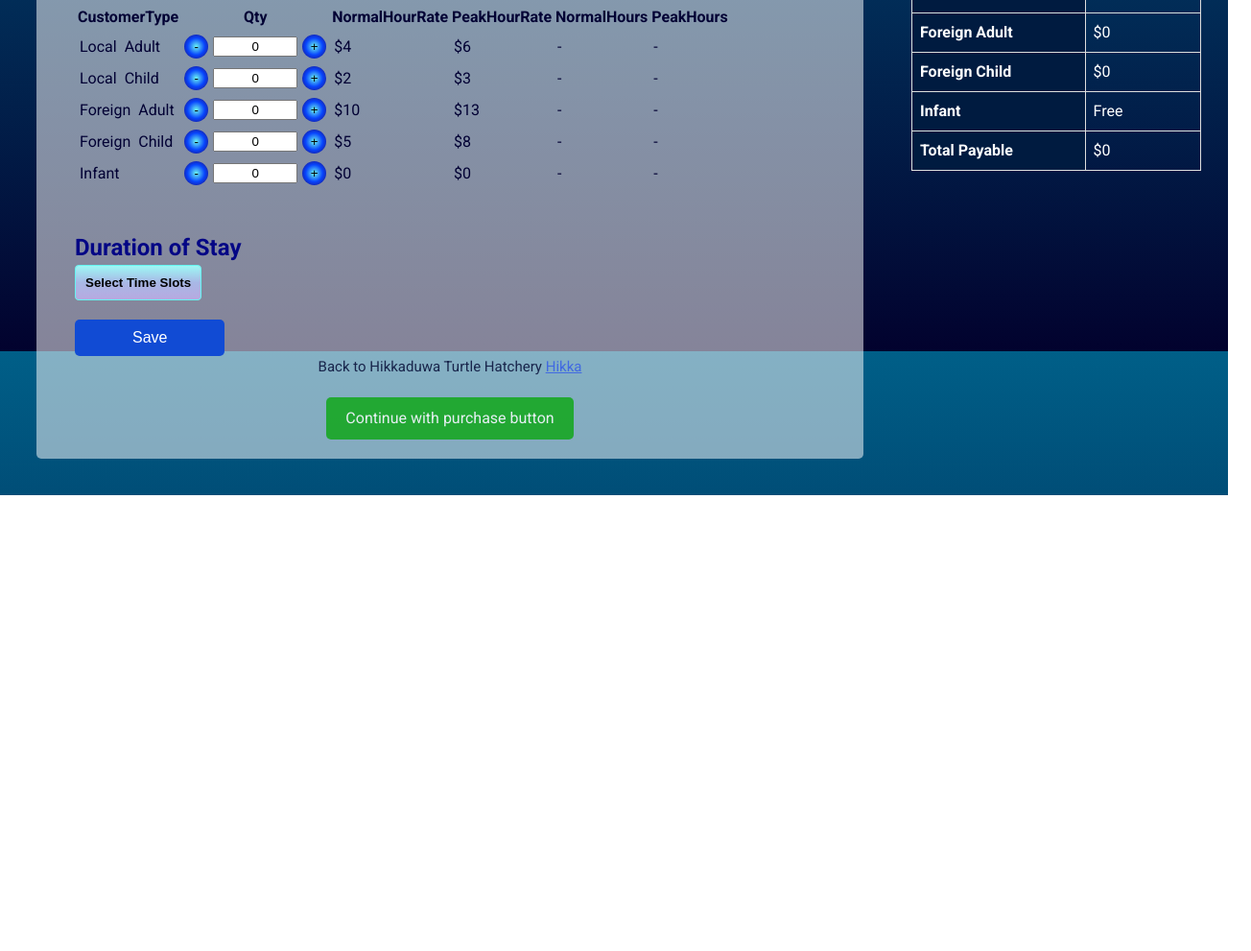
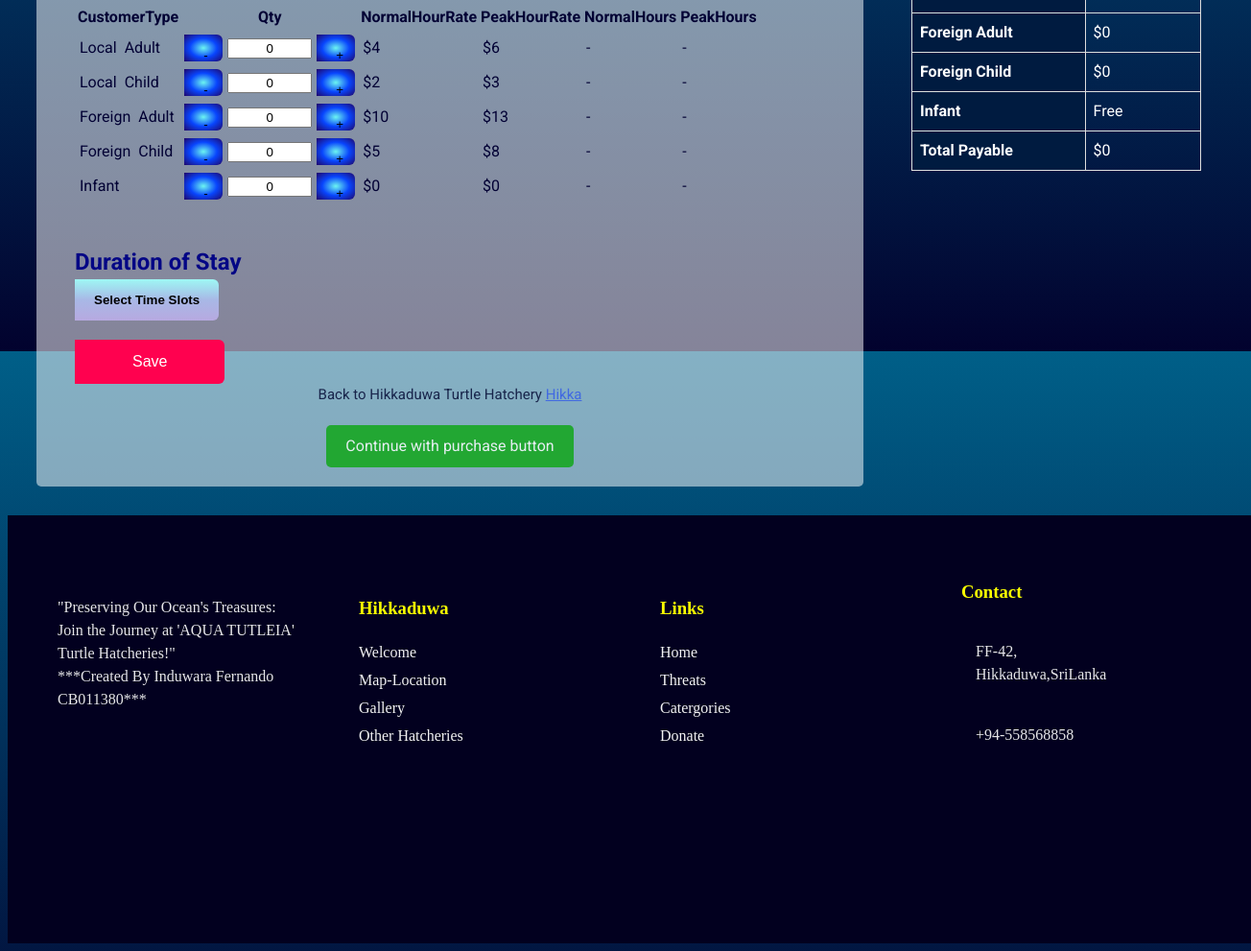
Before and after one commit to induwarafernando/Aquaturtleia, a plain HTML site: page book-now.html in a window 1280 px wide. Shown: the part 434-1425 px from the top of the page at 96% size, 1304 px wide, since content can reach past the window. Before the commit the page ends 950 px from the top, so only its background shows below. Drawn offline with nearby package versions, Linux system fonts and the light colour scheme.

Commit message:
last-commit

```diff
--- a/book-now.html
+++ b/book-now.html
@@ -258,4 +258,69 @@
 </div>
                 <script src="booking.js"></script>
             </body>
+            <footer>
+              <!-- Harvard Referrencing -->
+              <!-- Pexels (no date) Free Stock Photos, Royalty Free Stock Images & Copyright Free Pictures · Pexels. Available at: https://www.pexels.com/ -->
+              <!-- Pinou, T., Domenech, F., Lazo-Wasem, E.A., Majewska, R., Pfaller, J.B., Zardus, J.D. and Robinson, N.J., 2019. Standardizing sea turtle epibiont sampling: outcomes of the epibiont workshop at the 37th International Sea Turtle Symposium. Marine Turtle Newsletter, (157), pp.22-32. -->
+              <!-- SEE Turtles (no date). Available at: https://www.seeturtles.org/. -->
+
+                      <div class="containerf">
+                          <div class="row">
+                              <div class="col" id="company">
+                                  <!-- <img src="images/logo.png" alt="" class="logo"> -->
+                                  <p>
+                                      "Preserving Our Ocean's Treasures: Join the Journey at 'AQUA TUTLEIA' Turtle Hatcheries!"<br>
+                                      ***Created By Induwara Fernando CB011380***
+
+                                  </p>
+                                  <div class="social">
+                                      <a href="#"><i class="fab fa-facebook"></i></a>
+                                      <a href="#"><i class="fab fa-instagram"></i></a>
+                                      <a href="#"><i class="fab fa-youtube"></i></a>
+                                      <a href="#"><i class="fab fa-twitter"></i></a>
+                                      <a href="#"><i class="fab fa-linkedin"></i></a>
+                                  </div>
+                              </div>
+
+
+                              <div class="col" id="services">
+                                  <h3>Hikkaduwa</h3>
+                                  <div class="links">
+                                      <a href="#">Welcome</a>
+                                      <a href="#">Map-Location</a>
+                                      <a href="#">Gallery</a>
+                                      <a href="#">Other Hatcheries</a>
+                                  </div>
+                              </div>
+
+                              <div class="col" id="useful-links">
+                                  <h3>Links</h3>
+                                  <div class="links">
+                                      <a href="index.html">Home</a>
+                                      <a href="threats.html">Threats</a>
+                                      <a href="catergories.html">Catergories</a>
+                                      <a href="donate.html">Donate</a>
+                                  </div>
+                              </div>
+
+                              <div class="col" id="contact">
+                                  <h3>Contact</h3>
+                                  <div class="contact-details">
+                                      <i class="fa fa-location"></i>
+                                      <p>FF-42,<br> Hikkaduwa,SriLanka</p>
+                                  </div>
+                                  <div class="contact-details">
+                                      <i class="fa fa-phone"></i>
+                                      <p>+94-558568858</p>
+                                  </div>
+                              </div>
+                          </div>
+
+
+                          </form>
+                      </div>
+                      </div>
+
+                      </div>
+                  </footer>
 </html>
--- a/booking.css
+++ b/booking.css
@@ -443,3 +443,150 @@ h2{
 .show {
   display: block;
 }
+
+
+
+
+footer{
+  background-color: rgb(2, 0, 31);
+  position: relative;
+  width: 100%;
+  min-height: 350px;
+  padding: 3rem 1rem;
+}
+.containerf {
+ max-width: 1140px;
+ margin: 0 auto;
+ display: flex;
+ justify-content: center;
+ align-items: center;
+ flex-direction: column;
+
+
+}
+.row{
+ display: flex;
+ justify-content: space-between;
+ align-items: center;
+}
+
+.col{
+ min-width: 250px;
+ color:#f2f2f2f2;
+ font-family: poppins;
+ padding:0 2rem;
+}
+.col .logo{
+ width: 100px;
+ margin-bottom:25px;
+}
+.col h3{
+ color:rgb(251, 255, 0);
+ margin-bottom: 20px;
+ position: relative;
+ cursor: pointer;
+}
+.col h3::after{
+ content: '';
+ height:3px;
+ width:0px;
+ background-color: rgb(1, 255, 221);
+ position: absolute;
+ bottom: 0;
+ left:0;
+ transition: 0.3s ease;
+
+}
+.col h3:hover::after{
+ width:30px
+}
+.col .social a i{
+ color:#ff014fff;
+ margin-top:2rem;
+ margin-right: 5px;
+ transition: 0.3s ease;
+}
+.col .social a i:hover{
+ transform: scale(1.5);
+ filter:grayscale(25);
+}
+.col .links a{
+ display: block;
+ text-decoration: none;
+ color:#f2f2f2;
+ margin-bottom: 5px;
+ position: relative;
+ transition: 0.3s ease;
+}
+.col .links a::before{
+ content:'';
+ height: 16px;
+ width:3px;
+ position: absolute;
+ top:5px;
+ left:-10px;
+ background-color: #ff014fff;
+ transition: 0.5s ease;
+ opacity: 0;
+}
+.col .links a:hover::before{
+ opacity: 1;
+}
+.col .links a:hover{
+ transform: translateX(-8px);
+ color:#ff014fff;
+}
+.col .contact-details{
+ display: inline-flex;
+ justify-content: space-between;
+}
+.col .contact-details i{
+ margin-right:15px;
+}
+.row .form{
+ display: flex;
+ justify-content: center;
+ align-items: center;
+ padding:2rem 0;
+}
+.row .form input{
+ background-color: #1a1c20ff;
+ border:0;
+ outline:none;
+ padding:14px 20px;
+ border-radius: 6px;
+ border-top-right-radius: 0;
+ border-bottom-right-radius: 0;
+}
+.form button{
+ padding:14px 20px;
+ border:0;
+ border-radius: 6px;
+ border-top-left-radius: 0;
+ border-bottom-left-radius: 0;
+ background-color: #ff014fff;
+}
+
+/********** Responsive Design ********/
+@media(max-width:900px)
+{
+.row{
+ flex-direction: column;
+}
+.col{
+ width: 100%;
+ text-align: left;
+ margin-bottom: 25px;
+}
+}
+@media(max-width:768px)
+{
+.row{
+ flex-direction: column;
+}
+.col{
+ width: 100%;
+ text-align: left;
+ margin-bottom: 20px;
+}
+}
--- a/stylescd.css
+++ b/stylescd.css
@@ -41,6 +41,7 @@ h2{
 
 .container-right {
     width: 100%;
+    height: 88%;
     display: flex;
     align-items: center;
 }
```
Also changed, not shown: hikkaduwa.html (+1 -1 lines).
